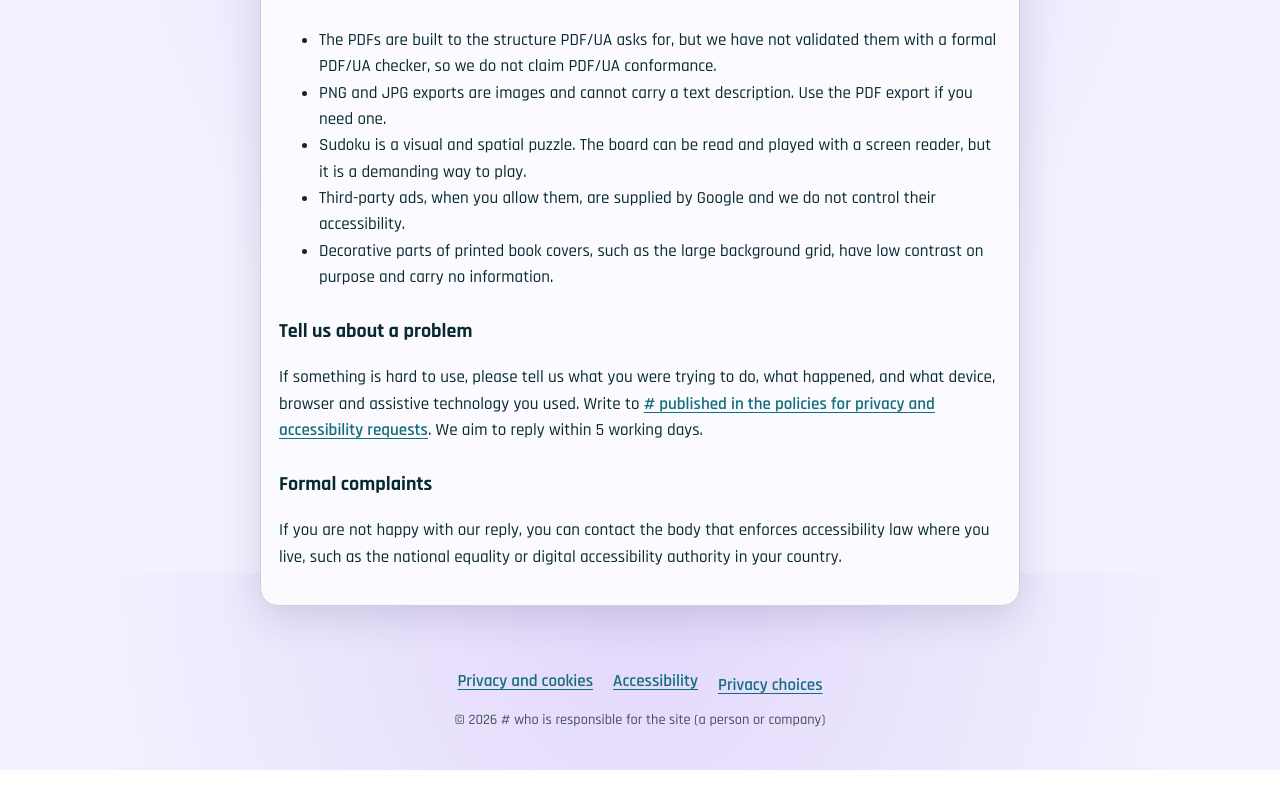
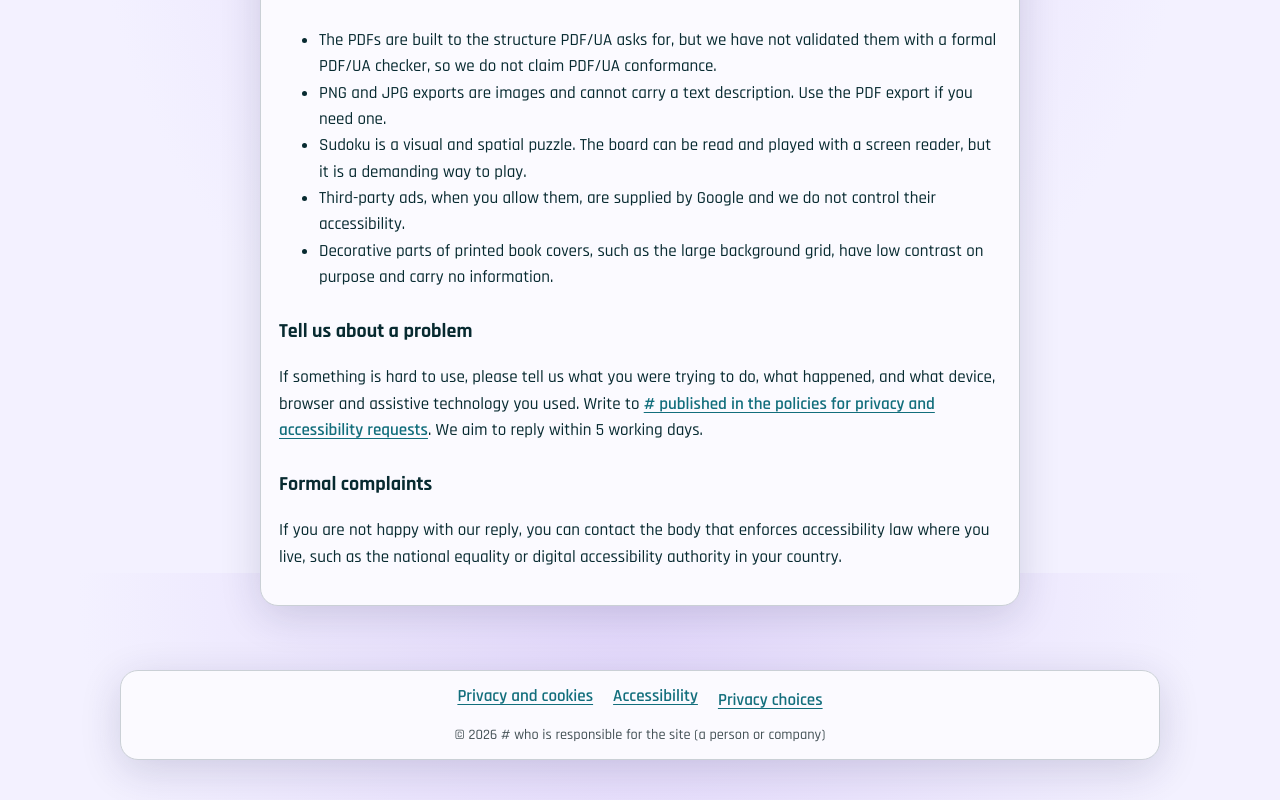
Before and after one commit to nizarsyahmi37/SudokuGenerator, a Next.js app: page /accessibility in a window 1280 px wide. Shown: the part 1027-1827 px from the top of the page. Before the commit the page ends 1797 px from the top, so only its background shows below. Built offline with nearby package versions, Linux system fonts and the light colour scheme; no server answers.

Commit message:
fix(ui): put the footer on an opaque panel
- footer text sat directly on the animated backdrop and failed contrast
- render the footer as a panel so its colours are checked against a solid surface

```diff
--- a/app/globals.css
+++ b/app/globals.css
@@ -199,7 +199,7 @@ textarea { width: 100%; padding: 8px 12px; border: 1px solid var(--border); bord
 .preview-page canvas { max-width: 100%; box-shadow: 0 4px 20px var(--shadow); }
 
 /* ---- footer, consent banner and policy pages ---- */
-.site-footer { position: relative; z-index: 1; max-width: 1040px; margin: 0 auto; padding: 8px 16px 40px; text-align: center; color: var(--muted); }
+.site-footer { position: relative; z-index: 1; max-width: 1040px; margin: 8px auto 40px; padding: 14px 16px; text-align: center; color: var(--muted); } /* a panel, so its text never sits on the animated backdrop */
 .site-footer ul { display: flex; flex-wrap: wrap; justify-content: center; gap: 4px 20px; margin: 0 0 8px; padding: 0; list-style: none; }
 .site-footer a, .link-button { color: var(--a1); font-weight: 600; text-decoration: underline; text-underline-offset: 3px; }
 .site-footer p { margin: 0; font-size: 0.9rem; }
--- a/components/SiteFooter.tsx
+++ b/components/SiteFooter.tsx
@@ -4,7 +4,7 @@ import PrivacyChoicesButton from './PrivacyChoicesButton';
 
 export default function SiteFooter() {
     return (
-        <footer className="site-footer">
+        <footer className="site-footer panel">
             <nav aria-label="Legal and help">
                 <ul>
                     <li><Link href="/privacy">Privacy and cookies</Link></li>
```
